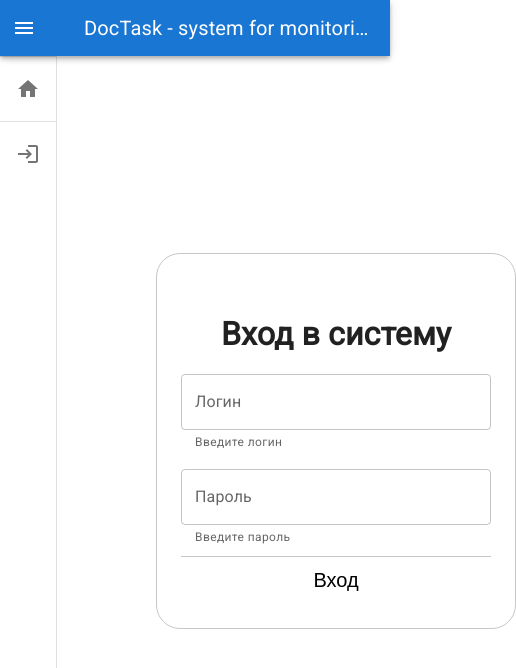
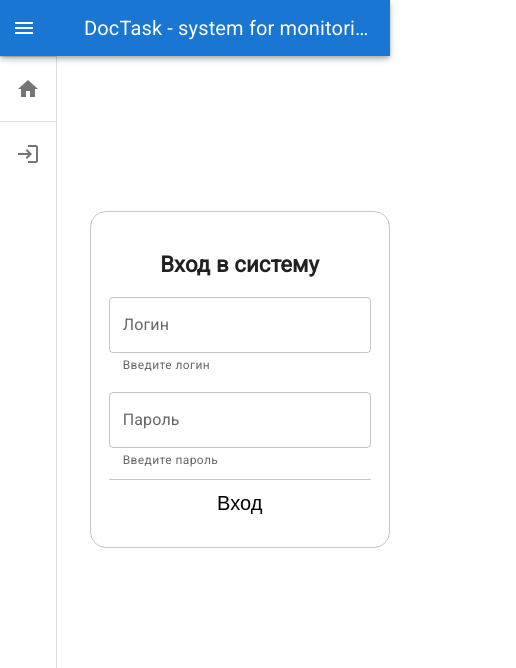
Before and after one commit to codd1e/DocTasks_front, a React (Create React App) app: page /sign in a window 390 px wide. Shown: the top 668 px of the page, 516 px wide, since content can reach past the window. Built offline with nearby package versions, Linux system fonts and the light colour scheme; no server answers.

Commit message:
fix styles and product name

```diff
--- a/public/index.html
+++ b/public/index.html
@@ -11,7 +11,7 @@
     />
     <link rel="apple-touch-icon" href="%PUBLIC_URL%/logo192.png" />
     <link rel="manifest" href="%PUBLIC_URL%/manifest.json" />
-    <title>React App</title>
+    <title>DocTasks</title>
   </head>
   <body>
     <noscript>You need to enable JavaScript to run this app.</noscript>
--- a/src/pages/Login.tsx
+++ b/src/pages/Login.tsx
@@ -27,7 +27,7 @@ const Login: FC = () => {
     return (
         <>
             <form onSubmit={handleSubmit} className="auth__form">
-                <h1>Вход в систему</h1>
+                <h1 className="auth__form__title">Вход в систему</h1>
                 <TextField
                     fullWidth
                     type="text"
--- a/src/pages/Main.tsx
+++ b/src/pages/Main.tsx
@@ -4,7 +4,7 @@ import {Container} from "@mui/material";
 
 const Main: FC = () => {
     return (
-        <Container maxWidth="lg">
+        <Container maxWidth="lg" className="main">
             <ProjectsList/>
         </Container>
     );
--- a/src/styles/index.scss
+++ b/src/styles/index.scss
@@ -8,6 +8,9 @@
 body {
   font-family: 'Roboto', sans-serif;
   background: #D8E4FF;
+  .main {
+    margin: 0 240px 0 auto;
+  }
   .header {
     display: flex;
     align-items: center;
@@ -90,49 +93,43 @@ body {
       margin-bottom: 24px;
     }
   }
-  @media (max-width: 1200px) {
-    .projects {
-      display: flex;
-      align-items: center;
-      flex-direction: column;
-    }
-  }
   .project {
-    max-width: 1080px;
+    max-width: 60vw;
     height: 100%;
     margin: 0 auto;
     display: flex;
     flex-direction: column;
     position: relative;
     &__title {
-      font-size: 32px;
+      font-size: 28px;
       margin: 36px 0;
     }
     &__description {
-      font-size: 20px;
+      font-size: 18px;
       margin-bottom: 28px;
     }
     &__documentation{
-      font-size: 20px;
+      font-size: 16px;
       margin-bottom: 24px;
     }
     .documentation {
       font-size: 18px;
       &__edit__btn {
-        margin-top: 16px;
+        margin-top: 32px;
         padding: 8px 12px;
         font-size: 16px;
       }
       &__text {
-        font-size: 18px;
+        font-size: 16px;
         white-space: pre-wrap;
         &__editor {
-          font-size: 18px;
+          font-size: 16px;
           width: 100%;
-          height: 75vh;
+          height: 70vh;
           padding: 18px;
           border: 1px solid grey;
           border-radius: 5px;
+          overflow-y: scroll;
           &:focus {
             outline: none;
           }
@@ -142,6 +139,7 @@ body {
     &__back {
       top: 100%;
       position: absolute;
+      margin-top: 32px;
       right: 0;
       bottom: 0;
       &__btn {
@@ -176,4 +174,47 @@ body {
       overflow: hidden;
     }
   }
+  @media (max-width: 1600px) {
+    .main {
+      margin-right: 100px;
+    }
+  }
+  @media (max-width: 1400px) {
+    .main {
+      margin-right: 0;
+    }
+  }
+  @media (max-width: 1300px) {
+    .projects {
+      display: flex;
+      align-items: center;
+      flex-direction: column;
+    }
+    .main {
+      margin-right: 100px;
+    }
+  }
+  @media (max-width: 800px) {
+    .auth__form {
+      top: 25%;
+      left: 30%;
+      border-radius: 20px;
+      padding: 36px 18px 20px 18px;
+      .auth__form__title {
+        font-size: 24px;
+      }
+    }
+  }
+  @media (max-width: 600px) {
+    .auth__form {
+      width: 300px;
+      top: 25%;
+      left: 23%;
+      border-radius: 16px;
+      padding: 36px 18px 20px 18px;
+      .auth__form__title {
+        font-size: 22px;
+      }
+    }
+  }
 }
```
